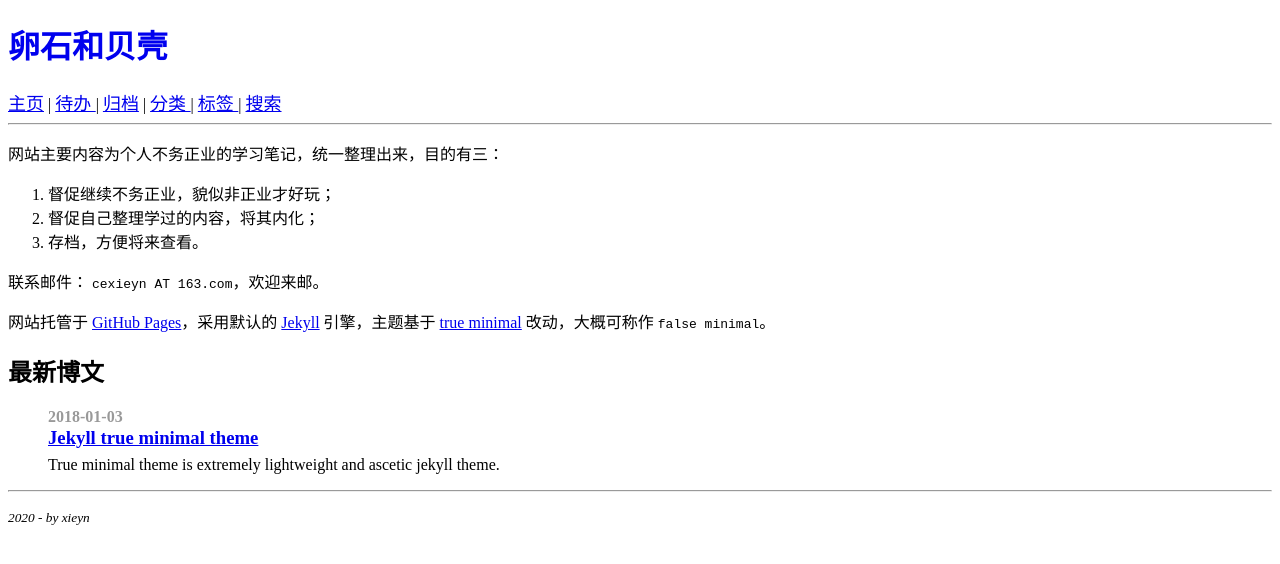
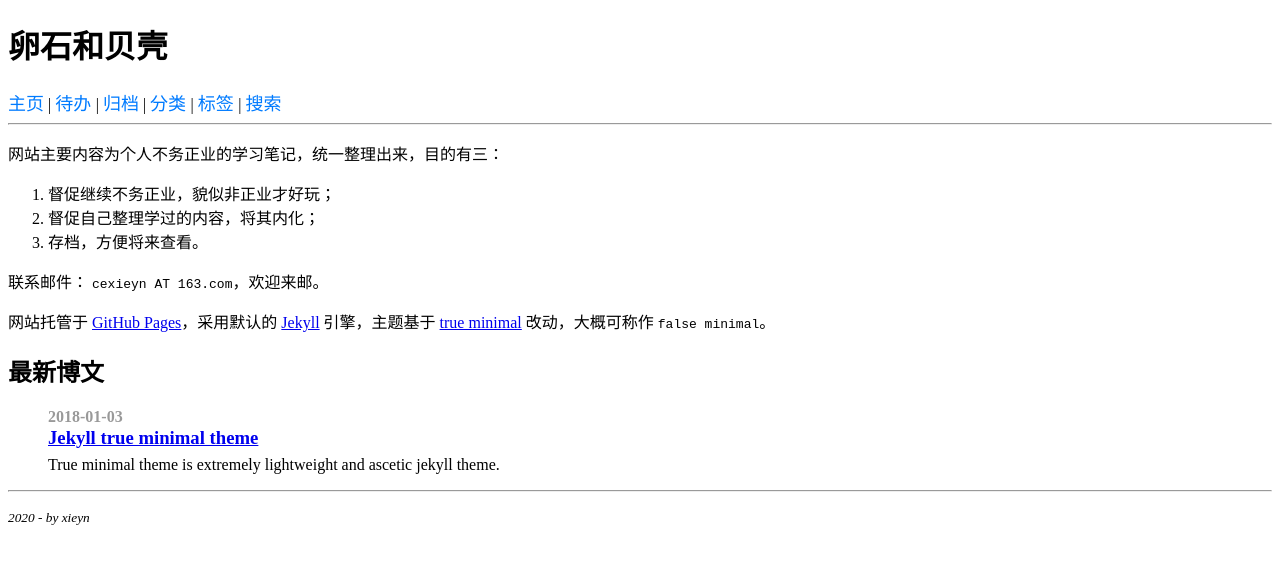
Before and after one commit to xienotes/xienotes.github.io, a Jekyll site: the page built from index.html, in a window 1280 px wide. Shown: the top 564 px of the page. Built offline with Jekyll 4.4.1, drawn with Linux system fonts in a browser that asks for light colours; the list of posts is cut into pages by our own code.

Commit message:
update navigation bar

```diff
--- a/_includes/header.html
+++ b/_includes/header.html
@@ -1,12 +1,23 @@
 <style>
+    a.site-name {
+        color:black;
+        text-decoration: none;
+    }
+
     a.nav-item {
+        color:#007bff;
         font-size: large;
+        text-decoration: none;
+    }
+    .active {
+        font-weight: bold;
     }
 </style>
+
 <header>
-    <h1><a href='{{ site.baseurl }}/' style="text-decoration: none;">{{ site.name }}</a></h1>
+    <h1><a class="site-name" href='{{ site.baseurl }}/'>{{ site.name }}</a></h1>
 </header>
-<nav>
+<nav id="nav-bar">
     <a class="nav-item" href='{{ site.baseurl }}/'> 主页</a> |
     <a class="nav-item" href='{{ site.baseurl }}/todo.html'>待办 </a> |
     <a class="nav-item" href='{{ site.baseurl }}/archive.html'> 归档</a> |
```
Also changed, not shown: _layouts/default.html (line endings or trailing spaces). Lines whose indentation alone changed are shown as unchanged.
